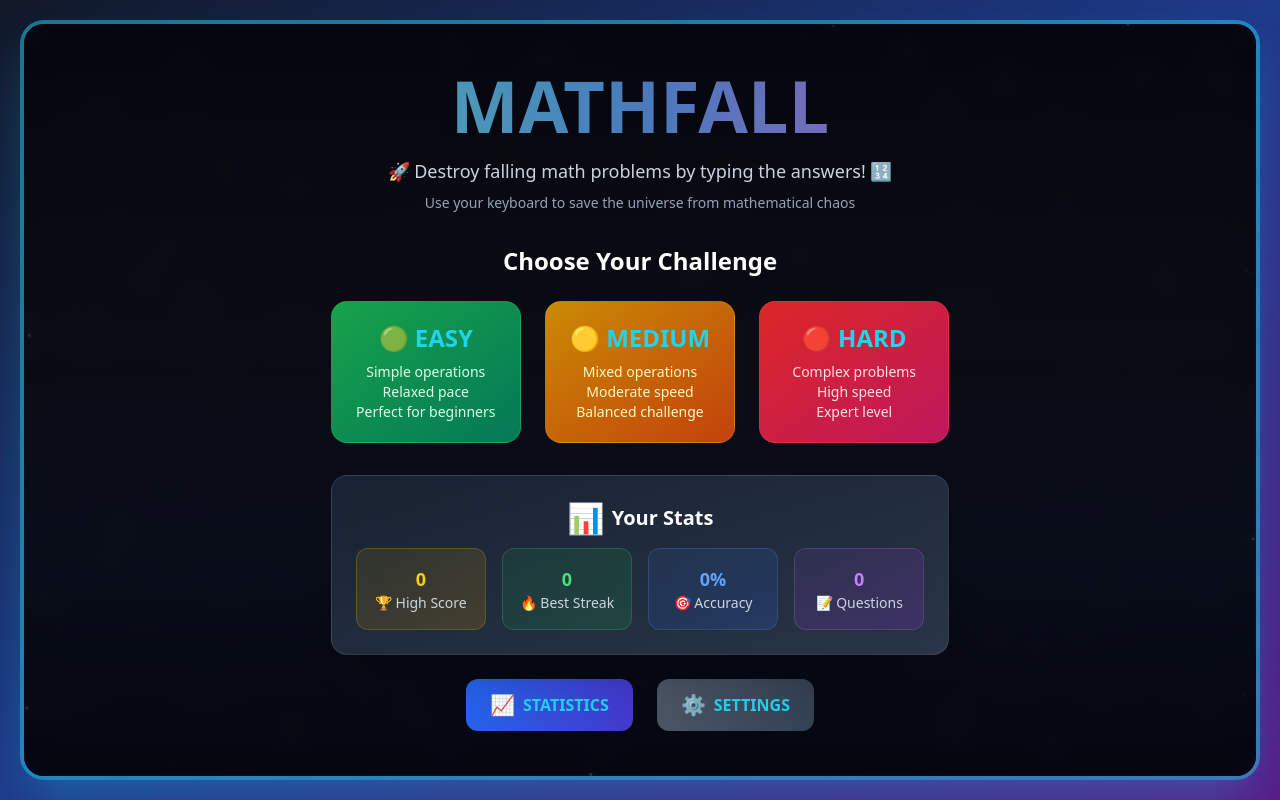
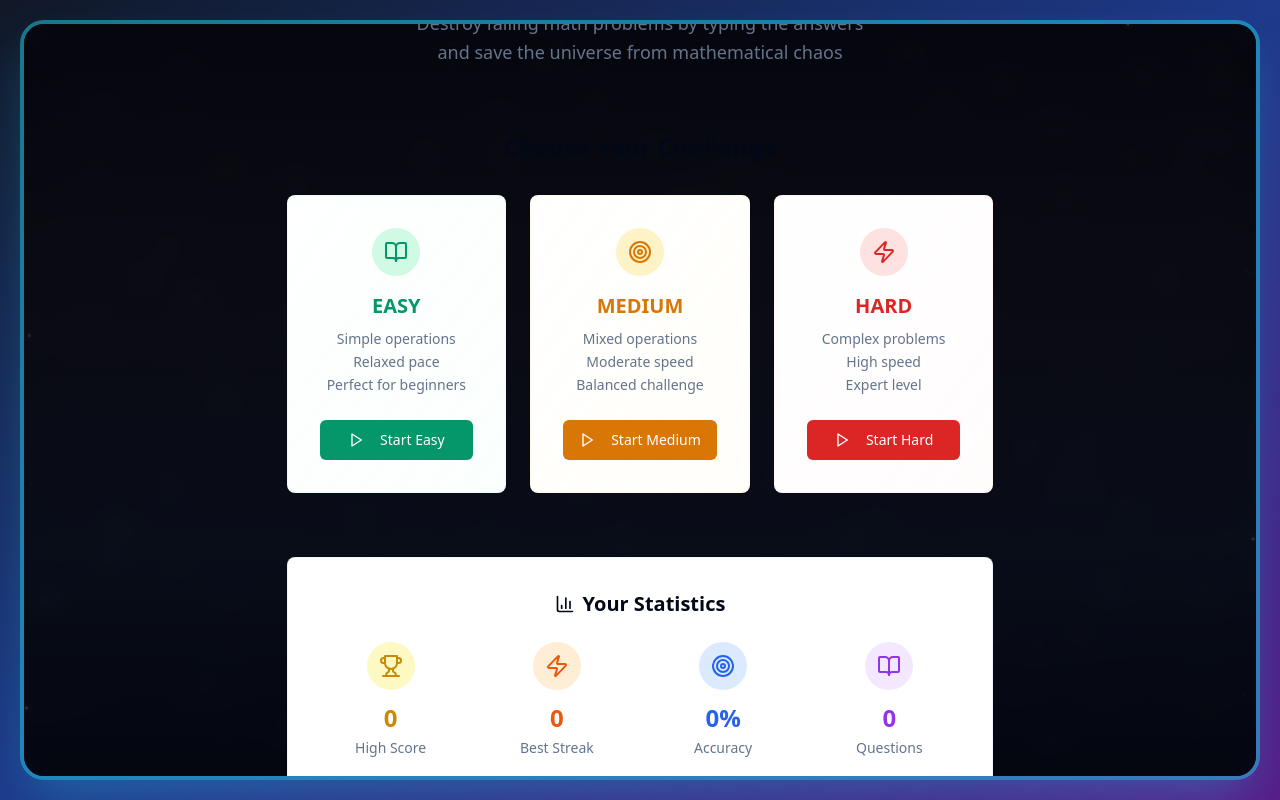
Before and after one commit to AmanRajYadav/mathfall, a React (Vite) app: page / in a window 1280 px wide. Built offline with nearby package versions, Linux system fonts and the light colour scheme.

Commit message:
Refactor menu UI
Improve the menu UI with a modern, sleek, and clean design, including whitespace and small icons.

```diff
--- a/src/components/GameMenu.tsx
+++ b/src/components/GameMenu.tsx
@@ -1,6 +1,9 @@
 
 import React from 'react';
 import { Difficulty, GameStatistics } from '../types/game';
+import { Play, BarChart3, Settings, Trophy, Target, Zap, BookOpen } from 'lucide-react';
+import { Card, CardContent } from './ui/card';
+import { Button } from './ui/button';
 
 interface GameMenuProps {
   onStartGame: (difficulty: Difficulty) => void;
@@ -16,98 +19,149 @@ const GameMenu: React.FC<GameMenuProps> = ({
   statistics
 }) => {
   return (
-    <div className="text-center text-cyan-400 max-w-4xl mx-auto px-4 sm:px-8">
-      <div className="mb-4 sm:mb-6 md:mb-8">
-        <h1 className="text-3xl sm:text-4xl md:text-5xl lg:text-6xl xl:text-7xl font-bold mb-2 sm:mb-3 md:mb-4 bg-gradient-to-r from-cyan-300 via-blue-400 to-purple-400 bg-clip-text text-transparent animate-pulse drop-shadow-2xl">
+    <div className="min-h-screen flex flex-col items-center justify-center p-8 max-w-6xl mx-auto">
+      {/* Header */}
+      <div className="text-center mb-16">
+        <h1 className="text-5xl md:text-6xl font-bold mb-4 bg-gradient-to-r from-primary via-primary/80 to-primary bg-clip-text text-transparent">
           MATHFALL
         </h1>
-        <p className="text-sm sm:text-base md:text-lg text-slate-300 mb-1 sm:mb-2">🚀 Destroy falling math problems by typing the answers! 🔢</p>
-        <p className="text-xs sm:text-sm text-slate-400">Use your keyboard to save the universe from mathematical chaos</p>
+        <p className="text-muted-foreground text-lg max-w-md mx-auto leading-relaxed">
+          Destroy falling math problems by typing the answers and save the universe from mathematical chaos
+        </p>
       </div>
 
-      <div className="mb-4 sm:mb-6 md:mb-8">
-        <h2 className="text-lg sm:text-xl md:text-2xl mb-3 sm:mb-4 md:mb-6 text-white font-bold">Choose Your Challenge</h2>
-        <div className="grid grid-cols-1 sm:grid-cols-2 md:grid-cols-3 gap-3 sm:gap-4 md:gap-6 mb-4 sm:mb-6">
-          <button
-            onClick={() => onStartGame('easy')}
-            className="group bg-gradient-to-br from-green-600 to-emerald-700 hover:from-green-500 hover:to-emerald-600 px-3 sm:px-4 md:px-6 py-3 sm:py-4 md:py-5 rounded-2xl text-base sm:text-lg md:text-xl font-bold transition-all duration-300 transform hover:scale-105 hover:shadow-2xl hover:shadow-green-500/25 border border-green-400/20"
-          >
-            <div className="text-2xl mb-2">🟢 EASY</div>
-            <div className="text-sm font-normal text-green-100">
+      {/* Difficulty Selection */}
+      <div className="w-full max-w-4xl mb-16">
+        <h2 className="text-2xl font-semibold text-center mb-8 text-foreground">Choose Your Challenge</h2>
+        <div className="grid grid-cols-1 md:grid-cols-3 gap-6">
+          {/* Easy */}
+          <Card className="group hover:shadow-lg transition-all duration-300 hover:-translate-y-1 border-emerald-200/20 bg-gradient-to-br from-emerald-50/5 to-emerald-100/10">
+            <CardContent className="p-8 text-center">
+              <div className="w-12 h-12 mx-auto mb-4 rounded-full bg-emerald-100 flex items-center justify-center">
+                <BookOpen className="w-6 h-6 text-emerald-600" />
+              </div>
+              <h3 className="text-xl font-semibold mb-2 text-emerald-600">EASY</h3>
+              <p className="text-sm text-muted-foreground mb-6 leading-relaxed">
                 Simple operations<br/>
                 Relaxed pace<br/>
                 Perfect for beginners
+              </p>
+              <Button
+                onClick={() => onStartGame('easy')}
+                className="w-full bg-emerald-600 hover:bg-emerald-700 text-white"
+              >
+                <Play className="w-4 h-4 mr-2" />
+                Start Easy
+              </Button>
+            </CardContent>
+          </Card>
+
+          {/* Medium */}
+          <Card className="group hover:shadow-lg transition-all duration-300 hover:-translate-y-1 border-amber-200/20 bg-gradient-to-br from-amber-50/5 to-amber-100/10">
+            <CardContent className="p-8 text-center">
+              <div className="w-12 h-12 mx-auto mb-4 rounded-full bg-amber-100 flex items-center justify-center">
+                <Target className="w-6 h-6 text-amber-600" />
               </div>
-          </button>
-
-          <button
-            onClick={() => onStartGame('medium')}
-            className="group bg-gradient-to-br from-yellow-600 to-orange-700 hover:from-yellow-500 hover:to-orange-600 px-3 sm:px-4 md:px-6 py-3 sm:py-4 md:py-5 rounded-2xl text-base sm:text-lg md:text-xl font-bold transition-all duration-300 transform hover:scale-105 hover:shadow-2xl hover:shadow-yellow-500/25 border border-yellow-400/20"
-          >
-            <div className="text-2xl mb-2">🟡 MEDIUM</div>
-            <div className="text-sm font-normal text-yellow-100">
+              <h3 className="text-xl font-semibold mb-2 text-amber-600">MEDIUM</h3>
+              <p className="text-sm text-muted-foreground mb-6 leading-relaxed">
                 Mixed operations<br/>
                 Moderate speed<br/>
                 Balanced challenge
+              </p>
+              <Button
+                onClick={() => onStartGame('medium')}
+                className="w-full bg-amber-600 hover:bg-amber-700 text-white"
+              >
+                <Play className="w-4 h-4 mr-2" />
+                Start Medium
+              </Button>
+            </CardContent>
+          </Card>
+
+          {/* Hard */}
+          <Card className="group hover:shadow-lg transition-all duration-300 hover:-translate-y-1 border-red-200/20 bg-gradient-to-br from-red-50/5 to-red-100/10">
+            <CardContent className="p-8 text-center">
+              <div className="w-12 h-12 mx-auto mb-4 rounded-full bg-red-100 flex items-center justify-center">
+                <Zap className="w-6 h-6 text-red-600" />
               </div>
-          </button>
-
-          <button
-            onClick={() => onStartGame('hard')}
-            className="group bg-gradient-to-br from-red-600 to-pink-700 hover:from-red-500 hover:to-pink-600 px-3 sm:px-4 md:px-6 py-3 sm:py-4 md:py-5 rounded-2xl text-base sm:text-lg md:text-xl font-bold transition-all duration-300 transform hover:scale-105 hover:shadow-2xl hover:shadow-red-500/25 border border-red-400/20"
-          >
-            <div className="text-2xl mb-2">🔴 HARD</div>
-            <div className="text-sm font-normal text-red-100">
+              <h3 className="text-xl font-semibold mb-2 text-red-600">HARD</h3>
+              <p className="text-sm text-muted-foreground mb-6 leading-relaxed">
                 Complex problems<br/>
                 High speed<br/>
                 Expert level
-            </div>
-          </button>
+              </p>
+              <Button
+                onClick={() => onStartGame('hard')}
+                className="w-full bg-red-600 hover:bg-red-700 text-white"
+              >
+                <Play className="w-4 h-4 mr-2" />
+                Start Hard
+              </Button>
+            </CardContent>
+          </Card>
         </div>
       </div>
 
-      <div className="mb-4 sm:mb-6">
-        <div className="bg-gradient-to-br from-slate-800/80 to-slate-700/80 backdrop-blur-xl rounded-2xl p-3 sm:p-4 md:p-6 border border-white/10 shadow-2xl">
-          <h3 className="text-base sm:text-lg md:text-xl font-bold mb-2 sm:mb-3 text-white flex items-center justify-center gap-2">
-            <span className="text-2xl sm:text-3xl">📊</span>
-            Your Stats
+      {/* Statistics */}
+      <Card className="w-full max-w-4xl mb-8 border-border/50">
+        <CardContent className="p-8">
+          <h3 className="text-xl font-semibold mb-6 text-center flex items-center justify-center gap-2">
+            <BarChart3 className="w-5 h-5" />
+            Your Statistics
           </h3>
-          <div className="grid grid-cols-2 md:grid-cols-4 gap-3 sm:gap-4 text-xs sm:text-sm">
-            <div className="bg-gradient-to-br from-yellow-500/10 to-yellow-600/20 p-4 rounded-xl border border-yellow-400/20">
-              <div className="text-yellow-400 font-bold text-lg">{statistics.highScore.toLocaleString()}</div>
-              <div className="text-slate-300">🏆 High Score</div>
+          <div className="grid grid-cols-2 md:grid-cols-4 gap-6">
+            <div className="text-center">
+              <div className="w-12 h-12 mx-auto mb-3 rounded-full bg-yellow-100 flex items-center justify-center">
+                <Trophy className="w-6 h-6 text-yellow-600" />
               </div>
-            <div className="bg-gradient-to-br from-green-500/10 to-green-600/20 p-4 rounded-xl border border-green-400/20">
-              <div className="text-green-400 font-bold text-lg">{statistics.bestStreak}</div>
-              <div className="text-slate-300">🔥 Best Streak</div>
+              <div className="text-2xl font-bold text-yellow-600 mb-1">{statistics.highScore.toLocaleString()}</div>
+              <div className="text-sm text-muted-foreground">High Score</div>
             </div>
-            <div className="bg-gradient-to-br from-blue-500/10 to-blue-600/20 p-4 rounded-xl border border-blue-400/20">
-              <div className="text-blue-400 font-bold text-lg">{statistics.accuracy}%</div>
-              <div className="text-slate-300">🎯 Accuracy</div>
+            <div className="text-center">
+              <div className="w-12 h-12 mx-auto mb-3 rounded-full bg-orange-100 flex items-center justify-center">
+                <Zap className="w-6 h-6 text-orange-600" />
               </div>
-            <div className="bg-gradient-to-br from-purple-500/10 to-purple-600/20 p-4 rounded-xl border border-purple-400/20">
-              <div className="text-purple-400 font-bold text-lg">{statistics.totalQuestionsAnswered}</div>
-              <div className="text-slate-300">📝 Questions</div>
+              <div className="text-2xl font-bold text-orange-600 mb-1">{statistics.bestStreak}</div>
+              <div className="text-sm text-muted-foreground">Best Streak</div>
+            </div>
+            <div className="text-center">
+              <div className="w-12 h-12 mx-auto mb-3 rounded-full bg-blue-100 flex items-center justify-center">
+                <Target className="w-6 h-6 text-blue-600" />
+              </div>
+              <div className="text-2xl font-bold text-blue-600 mb-1">{statistics.accuracy}%</div>
+              <div className="text-sm text-muted-foreground">Accuracy</div>
+            </div>
+            <div className="text-center">
+              <div className="w-12 h-12 mx-auto mb-3 rounded-full bg-purple-100 flex items-center justify-center">
+                <BookOpen className="w-6 h-6 text-purple-600" />
+              </div>
+              <div className="text-2xl font-bold text-purple-600 mb-1">{statistics.totalQuestionsAnswered}</div>
+              <div className="text-sm text-muted-foreground">Questions</div>
             </div>
           </div>
-        </div>
-      </div>
+        </CardContent>
+      </Card>
 
-      <div className="flex justify-center gap-6">
-        <button
+      {/* Action Buttons */}
+      <div className="flex flex-col sm:flex-row gap-4">
+        <Button
           onClick={onShowStatistics}
-          className="bg-gradient-to-r from-blue-600 to-indigo-700 hover:from-blue-500 hover:to-indigo-600 px-6 py-3 rounded-xl transition-all duration-300 font-semibold flex items-center gap-2 hover:shadow-lg hover:shadow-blue-500/25"
+          variant="outline"
+          size="lg"
+          className="px-8"
         >
-          <span className="text-xl">📈</span>
-          STATISTICS
-        </button>
-        <button
+          <BarChart3 className="w-4 h-4 mr-2" />
+          Detailed Statistics
+        </Button>
+        <Button
           onClick={onShowSettings}
-          className="bg-gradient-to-r from-gray-600 to-slate-700 hover:from-gray-500 hover:to-slate-600 px-6 py-3 rounded-xl transition-all duration-300 font-semibold flex items-center gap-2 hover:shadow-lg hover:shadow-gray-500/25"
+          variant="outline"
+          size="lg"
+          className="px-8"
         >
-          <span className="text-xl">⚙️</span>
-          SETTINGS
-        </button>
+          <Settings className="w-4 h-4 mr-2" />
+          Settings
+        </Button>
       </div>
     </div>
   );
```
Lines whose indentation alone changed are shown as unchanged.
